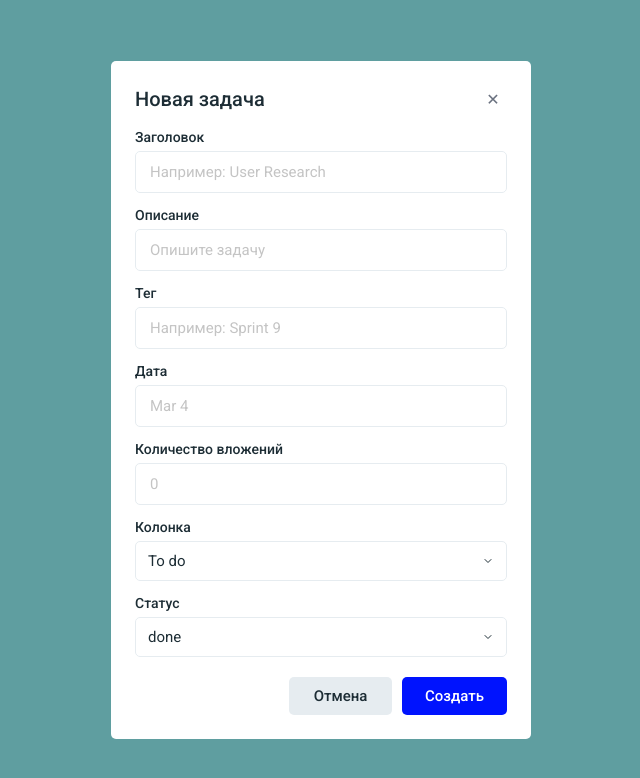
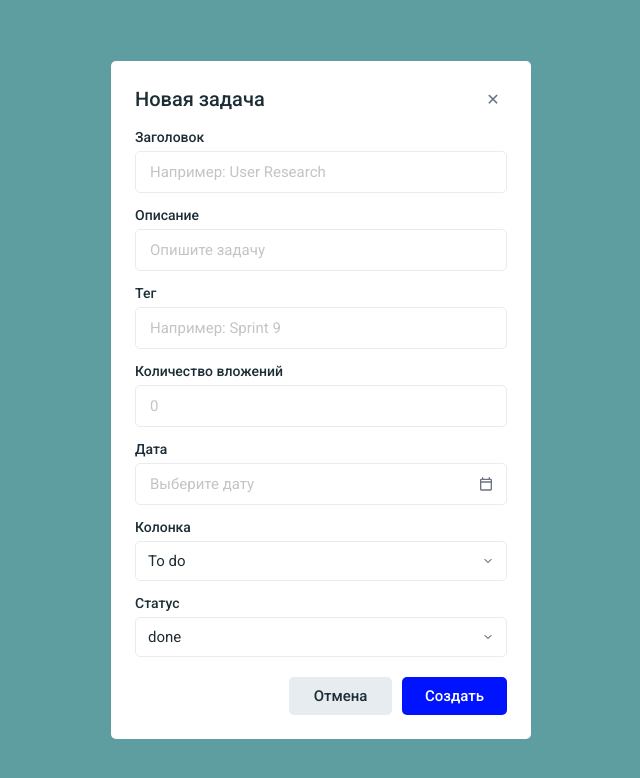
Before and after one commit to zibega/to-do-list, a React (Create React App) app: page / in a window 1280 px wide. Both pictures are taken after a click on the button "New Item". Shown: the top 778 px of the page, without its empty margins (319-959 px from the left). Built offline with nearby package versions, Linux system fonts and the light colour scheme.

Commit message:
feat: added calendar functionality to TaskModal for dates

```diff
--- /dev/null
+++ b/src/Components/DatePicker/DatePicker.css
@@ -0,0 +1,106 @@
+.datepicker-container {
+  position: relative;
+  display: inline-flex;
+  width: 240px;
+}
+
+.datepicker-container--full-width {
+  width: 100%;
+}
+
+/* Перебиваем пунктир .input-readonly у Input, чтобы поле выглядело как обычный контрол */
+.input-wrapper.datepicker-input-wrapper {
+  border-style: solid;
+  background-color: #ffffff;
+  cursor: pointer;
+}
+
+.datepicker-input-wrapper .input-element {
+  cursor: pointer;
+}
+
+.datepicker-popup {
+  position: absolute;
+  top: calc(100% + 4px);
+  left: 0;
+  width: 264px;
+  padding: 12px;
+  background-color: #ffffff;
+  border: 1px solid #e6ecf0;
+  border-radius: 5px;
+  box-shadow: 0px 8px 24px rgba(0, 0, 0, 0.15);
+  z-index: 30;
+  font-family: 'Roboto', sans-serif;
+}
+
+.datepicker-header {
+  display: flex;
+  align-items: center;
+  justify-content: space-between;
+  margin-bottom: 10px;
+}
+
+.datepicker-month-label {
+  font-size: 14px;
+  font-weight: 700;
+  color: #1d2d35;
+  text-transform: capitalize;
+}
+
+.bttn.datepicker-nav-btn {
+  width: 28px;
+  min-width: 28px;
+  height: 28px;
+  padding: 0;
+  font-size: 14px;
+}
+
+.datepicker-grid {
+  display: grid;
+  grid-template-columns: repeat(7, 1fr);
+  gap: 4px;
+}
+
+.datepicker-weekday {
+  text-align: center;
+  font-size: 11px;
+  font-weight: 700;
+  color: #6b7280;
+  padding: 4px 0;
+}
+
+.bttn.datepicker-day-btn {
+  width: 100%;
+  min-width: 0;
+  height: 30px;
+  padding: 0;
+  background-color: transparent;
+  color: #1d2d35;
+  font-size: 13px;
+  font-weight: 400;
+}
+
+.bttn.datepicker-day-btn:hover:not(:disabled) {
+  background-color: #e6ecf0;
+}
+
+.bttn.datepicker-day-btn--today {
+  border: 1px solid #0013fe;
+  font-weight: 500;
+}
+
+.bttn.datepicker-day-btn--selected {
+  background-color: #0013fe;
+  color: #ffffff;
+  font-weight: 700;
+}
+
+.bttn.datepicker-day-btn--selected:hover:not(:disabled) {
+  background-color: #0013fe;
+  opacity: 0.9;
+}
+.datepicker-icon-btn {
+  display: inline-flex;
+  align-items: center;
+  cursor: pointer;
+}
--- /dev/null
+++ b/src/Components/DatePicker/DatePicker.tsx
@@ -0,0 +1,179 @@
+import { useEffect, useRef, useState } from 'react';
+import './DatePicker.css';
+import { Button, Input } from '..';
+import { CalendarIcon } from '../Icons';
+
+const WEEKDAYS = ['Пн', 'Вт', 'Ср', 'Чт', 'Пт', 'Сб', 'Вс'];
+
+const defaultFormatDate = (date: Date) =>
+  date.toLocaleDateString('en-US', { month: 'short', day: 'numeric' });
+
+const parseDateValue = (val?: string): Date | null => {
+  if (!val) return null;
+  const hasYear = /\d{4}/.test(val);
+  const parsed = new Date(hasYear ? val : `${val}, ${new Date().getFullYear()}`);
+  return Number.isNaN(parsed.getTime()) ? null : parsed;
+};
+
+const isSameDay = (a: Date, b: Date) =>
+  a.getFullYear() === b.getFullYear() &&
+  a.getMonth() === b.getMonth() &&
+  a.getDate() === b.getDate();
+
+export interface DatepickerProps {
+  value: string;
+  onChange: (value: string) => void;
+  label?: string;
+  placeholder?: string;
+  error?: string;
+  fullWidth?: boolean;
+  disabled?: boolean;
+  formatDate?: (date: Date) => string;
+}
+
+export const Datepicker = ({
+  value,
+  onChange,
+  label,
+  placeholder = 'Выберите дату',
+  error,
+  fullWidth = false,
+  disabled = false,
+  formatDate = defaultFormatDate,
+}: DatepickerProps) => {
+  const selectedDate = parseDateValue(value);
+  const [isOpen, setIsOpen] = useState(false);
+  const [viewDate, setViewDate] = useState<Date>(() => selectedDate ?? new Date());
+  const containerRef = useRef<HTMLDivElement>(null);
+
+  useEffect(() => {
+    if (!isOpen) return;
+
+    const handleClickOutside = (e: MouseEvent) => {
+      if (containerRef.current && !containerRef.current.contains(e.target as Node)) {
+        setIsOpen(false);
+      }
+    };
+
+    document.addEventListener('mousedown', handleClickOutside);
+    return () => document.removeEventListener('mousedown', handleClickOutside);
+  }, [isOpen]);
+
+  const year = viewDate.getFullYear();
+  const month = viewDate.getMonth();
+  const firstDayIndex = (new Date(year, month, 1).getDay() + 6) % 7;
+  const daysInMonth = new Date(year, month + 1, 0).getDate();
+
+  const cells: (number | null)[] = [
+    ...Array(firstDayIndex).fill(null),
+    ...Array.from({ length: daysInMonth }, (_, i) => i + 1),
+  ];
+
+  const today = new Date();
+  const monthLabel = viewDate.toLocaleDateString('ru-RU', {
+    month: 'long',
+    year: 'numeric',
+  });
+
+  const handleToggle = () => {
+    if (disabled) return;
+    if (!isOpen) {
+      setViewDate(selectedDate ?? new Date());
+    }
+    setIsOpen((prev) => !prev);
+  };
+
+  const handleSelectDay = (day: number) => {
+    const picked = new Date(year, month, day);
+    onChange(formatDate(picked));
+    setIsOpen(false);
+  };
+
+  return (
+    <div
+      ref={containerRef}
+      className={`datepicker-container ${fullWidth ? 'datepicker-container--full-width' : ''}`}
+    >
+      <Input
+        readOnly
+        disabled={disabled}
+        label={label}
+        placeholder={placeholder}
+        error={error}
+        fullWidth={fullWidth}
+        value={value}
+        rightIcon={
+          <span className="datepicker-icon-btn" onClick={handleToggle}>
+            <CalendarIcon />
+          </span>
+        }
+        className="datepicker-input-wrapper"
+        onClick={handleToggle}
+      />
+
+      {isOpen && (
+        <div className="datepicker-popup">
+          <div className="datepicker-header">
+            <Button
+              variant="secondary"
+              size="sm"
+              className="datepicker-nav-btn"
+              onClick={() => setViewDate(new Date(year, month - 1, 1))}
+              aria-label="Предыдущий месяц"
+            >
+              ‹
+            </Button>
+
+            <span className="datepicker-month-label">{monthLabel}</span>
+
+            <Button
+              variant="secondary"
+              size="sm"
+              className="datepicker-nav-btn"
+              onClick={() => setViewDate(new Date(year, month + 1, 1))}
+              aria-label="Следующий месяц"
+            >
+              ›
+            </Button>
+          </div>
+
+          <div className="datepicker-grid">
+            {WEEKDAYS.map((day) => (
+              <span key={day} className="datepicker-weekday">
+                {day}
+              </span>
+            ))}
+
+            {cells.map((day, index) => {
+              if (!day) return <span key={`empty-${index}`} />;
+
+              const cellDate = new Date(year, month, day);
+              const isSelected = Boolean(selectedDate && isSameDay(cellDate, selectedDate));
+              const isToday = isSameDay(cellDate, today);
+
+              const dayClasses = [
+                'datepicker-day-btn',
+                isToday ? 'datepicker-day-btn--today' : '',
+                isSelected ? 'datepicker-day-btn--selected' : '',
+              ]
+                .filter(Boolean)
+                .join(' ');
+
+              return (
+                <Button
+                  key={day}
+                  variant="secondary"
+                  size="sm"
+                  className={dayClasses}
+                  onClick={() => handleSelectDay(day)}
+                >
+                  {day}
+                </Button>
+              );
+            })}
+          </div>
+        </div>
+      )}
+    </div>
+  );
+};
--- /dev/null
+++ b/src/Components/DatePicker/index.ts
@@ -0,0 +1 @@
+export * from './DatePicker';
--- /dev/null
+++ b/src/Components/Icons/CalendarIcon.tsx
@@ -0,0 +1,10 @@
+export const CalendarIcon = ({ color = '#6B7280' }: { color?: string }) => {
+  return (
+    <svg width="16" height="16" viewBox="0 0 24 24" fill="none" xmlns="http://www.w3.org/2000/svg">
+      <path
+        d="M19 4H18V2H16V4H8V2H6V4H5C3.89 4 3 4.9 3 6V20C3 21.1 3.89 22 5 22H19C20.1 22 21 21.1 21 20V6C21 4.9 20.1 4 19 4ZM19 20H5V10H19V20ZM19 8H5V6H19V8Z"
+        fill={color}
+      />
+    </svg>
+  );
+};
--- a/src/Components/Icons/index.ts
+++ b/src/Components/Icons/index.ts
@@ -6,3 +6,4 @@ export * from './BoardIcon';
 export * from './FeedIcon';
 export * from './ReportsIcon';
 export * from './SearchIcon';
+export * from './CalendarIcon';
--- a/src/Components/TaskModal/TaskModal.tsx
+++ b/src/Components/TaskModal/TaskModal.tsx
@@ -1,10 +1,10 @@
-import React from 'react';
 import { Controller, useForm } from 'react-hook-form';
 import './TaskModal.css';
 import { Button, Input, Modal, Select } from '..';
 import { FlagStatus } from '../../types/IconTypes';
 import { BoardTask, ColumnId } from '../TaskBoard';
 import { INPUT_FIELDS, SELECT_FIELDS } from './taskModalFields';
+import { Datepicker } from '../DatePicker';
 
 interface TaskFormValues {
   title: string;
@@ -100,6 +100,24 @@ export const TaskModal = ({
             )}
           />
         ))}
+        <Controller
+          name="date"
+          control={control}
+          rules={{
+            required: 'Укажите дату',
+            validate: (val) => val.trim().length > 0 || 'Укажите дату',
+          }}
+          render={({ field, fieldState }) => (
+            <Datepicker
+              label="Дата"
+              placeholder="Выберите дату"
+              fullWidth
+              value={field.value}
+              error={fieldState.error?.message}
+              onChange={field.onChange}
+            />
+          )}
+        />
 
         {SELECT_FIELDS.map((fieldConfig) => (
           <Controller
--- a/src/Components/TaskModal/taskModalFields.ts
+++ b/src/Components/TaskModal/taskModalFields.ts
@@ -1,6 +1,6 @@
 import { ColumnId, COLUMNS } from '../TaskBoard';
 
-export type InputFieldName = 'title' | 'description' | 'tag' | 'date' | 'attachmentsCount';
+export type InputFieldName = 'title' | 'description' | 'tag' | 'attachmentsCount';
 
 export type SelectFieldName = 'column' | 'status';
 
@@ -35,13 +35,6 @@ export const INPUT_FIELDS: InputFieldConfig[] = [
     placeholder: 'Например: Sprint 9',
   },
   {
-    name: 'date',
-    label: 'Дата',
-    placeholder: 'Mar 4',
-    required: true,
-    errorText: 'Укажите дату',
-  },
-  {
     name: 'attachmentsCount',
     label: 'Количество вложений',
     placeholder: '0',
```
